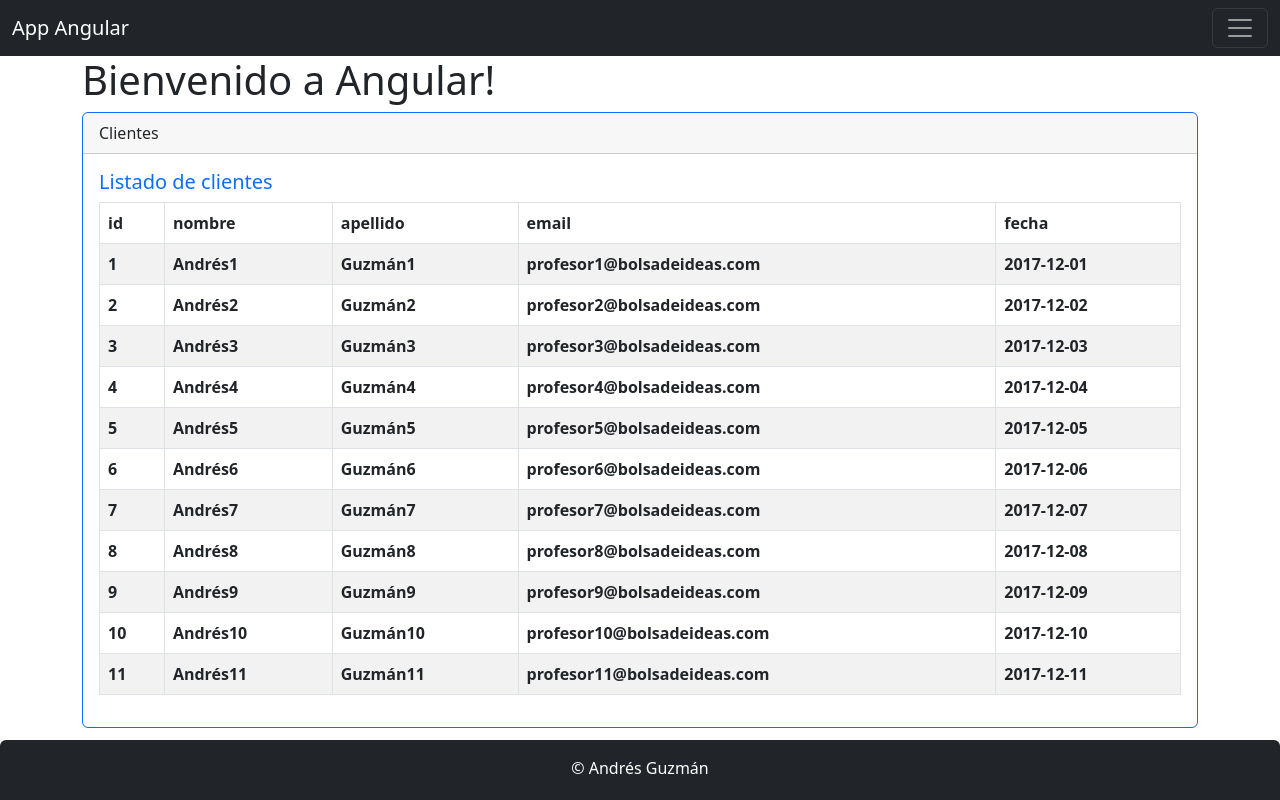
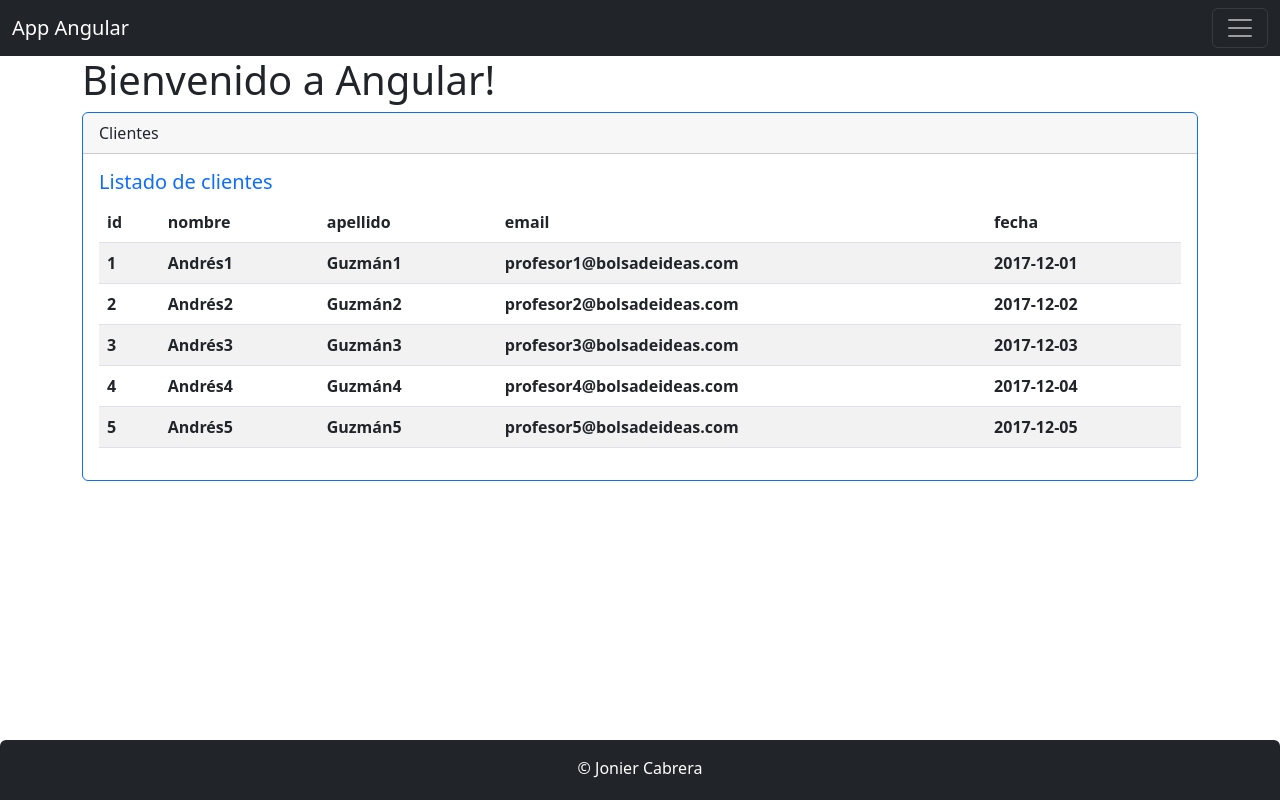
Before and after one commit to ingJcbDev/AngularSpringBoot, an Angular app in the folder angular/clientes-app/: page / in a window 1280 px wide. Built offline with nearby package versions, Linux system fonts and the light colour scheme.

Commit message:
20. Creando la clase de Servicio ClienteService y la Inyección de Dependencia

```diff
--- a/angular/clientes-app/src/app/app.module.ts
+++ b/angular/clientes-app/src/app/app.module.ts
@@ -6,6 +6,7 @@ import { FooterComponent } from './footer/footer.component';
 import { HeaderComponent } from './header/header.component';
 import { DirectivaComponent } from './directiva/directiva.component';
 import { ClientesComponent } from './clientes/clientes.component';
+import { ClienteService } from './clientes/cliente.service';
 
 @NgModule({
   declarations: [
@@ -18,7 +19,7 @@ import { ClientesComponent } from './clientes/clientes.component';
   imports: [
     BrowserModule
   ],
-  providers: [],
+  providers: [ClienteService],
   bootstrap: [AppComponent]
 })
 export class AppModule { }
--- /dev/null
+++ b/angular/clientes-app/src/app/clientes/cliente.service.ts
@@ -0,0 +1,15 @@
+import { Injectable } from '@angular/core';
+import { CLIENTES } from './clientes.json';
+import { Cliente } from './cliente';
+
+@Injectable({
+  providedIn: 'root'
+})
+export class ClienteService {
+
+  constructor() { }
+
+  getClientes(): Cliente[]{
+    return CLIENTES;
+  }
+}
--- a/angular/clientes-app/src/app/clientes/clientes.component.html
+++ b/angular/clientes-app/src/app/clientes/clientes.component.html
@@ -3,7 +3,7 @@
     <div class="card-body text-primary">
       <h5 class="card-title">Listado de clientes</h5>
 
-        <table class="table table-bordered table-striped">
+        <table class="table table-striped table-hover">
             <thead>
                 <tr>
                     <th>id</th>
--- a/angular/clientes-app/src/app/clientes/clientes.component.ts
+++ b/angular/clientes-app/src/app/clientes/clientes.component.ts
@@ -1,5 +1,6 @@
 import { Component, OnInit } from '@angular/core';
 import { Cliente } from './cliente';
+import { ClienteService } from './cliente.service';
 
 @Component({
   selector: 'app-clientes',
@@ -7,23 +8,12 @@ import { Cliente } from './cliente';
 })
 export class ClientesComponent implements OnInit {
 
-  clientes: Cliente[] = [
-      {id: 1, nombre: 'Andrés1', apellido: 'Guzmán1', email: 'profesor1@bolsadeideas.com', createAt: '2017-12-01'},
-      {id: 2, nombre: 'Andrés2', apellido: 'Guzmán2', email: 'profesor2@bolsadeideas.com', createAt: '2017-12-02'},
-      {id: 3, nombre: 'Andrés3', apellido: 'Guzmán3', email: 'profesor3@bolsadeideas.com', createAt: '2017-12-03'},
-      {id: 4, nombre: 'Andrés4', apellido: 'Guzmán4', email: 'profesor4@bolsadeideas.com', createAt: '2017-12-04'},
-      {id: 5, nombre: 'Andrés5', apellido: 'Guzmán5', email: 'profesor5@bolsadeideas.com', createAt: '2017-12-05'},
-      {id: 6, nombre: 'Andrés6', apellido: 'Guzmán6', email: 'profesor6@bolsadeideas.com', createAt: '2017-12-06'},
-      {id: 7, nombre: 'Andrés7', apellido: 'Guzmán7', email: 'profesor7@bolsadeideas.com', createAt: '2017-12-07'},
-      {id: 8, nombre: 'Andrés8', apellido: 'Guzmán8', email: 'profesor8@bolsadeideas.com', createAt: '2017-12-08'},
-      {id: 9, nombre: 'Andrés9', apellido: 'Guzmán9', email: 'profesor9@bolsadeideas.com', createAt: '2017-12-09'},
-      {id: 10, nombre: 'Andrés10', apellido: 'Guzmán10', email: 'profesor10@bolsadeideas.com', createAt: '2017-12-10'},
-      {id: 11, nombre: 'Andrés11', apellido: 'Guzmán11', email: 'profesor11@bolsadeideas.com', createAt: '2017-12-11'},
-  ];
+  clientes: Cliente[];
 
-  constructor() { }
+  constructor(private clientesService: ClienteService) { }
 
   ngOnInit(): void {
+    this.clientes = this.clientesService.getClientes();
   }
 
 }
--- /dev/null
+++ b/angular/clientes-app/src/app/clientes/clientes.json.ts
@@ -0,0 +1,16 @@
+import { Cliente } from './cliente';
+
+export const CLIENTES: Cliente[] = [
+    {id: 1, nombre: 'Andrés1', apellido: 'Guzmán1', email: 'profesor1@bolsadeideas.com', createAt: '2017-12-01'},
+    {id: 2, nombre: 'Andrés2', apellido: 'Guzmán2', email: 'profesor2@bolsadeideas.com', createAt: '2017-12-02'},
+    {id: 3, nombre: 'Andrés3', apellido: 'Guzmán3', email: 'profesor3@bolsadeideas.com', createAt: '2017-12-03'},
+    {id: 4, nombre: 'Andrés4', apellido: 'Guzmán4', email: 'profesor4@bolsadeideas.com', createAt: '2017-12-04'},
+    {id: 5, nombre: 'Andrés5', apellido: 'Guzmán5', email: 'profesor5@bolsadeideas.com', createAt: '2017-12-05'},
+    // {id: 6, nombre: 'Andrés6', apellido: 'Guzmán6', email: 'profesor6@bolsadeideas.com', createAt: '2017-12-06'},
+    // {id: 7, nombre: 'Andrés7', apellido: 'Guzmán7', email: 'profesor7@bolsadeideas.com', createAt: '2017-12-07'},
+    // {id: 8, nombre: 'Andrés8', apellido: 'Guzmán8', email: 'profesor8@bolsadeideas.com', createAt: '2017-12-08'},
+    // {id: 9, nombre: 'Andrés9', apellido: 'Guzmán9', email: 'profesor9@bolsadeideas.com', createAt: '2017-12-09'},
+    // {id: 10, nombre: 'Andrés10', apellido: 'Guzmán10', email: 'profesor10@bolsadeideas.com', createAt: '2017-12-10'},
+    // {id: 11, nombre: 'Andrés11', apellido: 'Guzmán11', email: 'profesor11@bolsadeideas.com', createAt: '2017-12-11'},
+    // {id: 12, nombre: 'Andrés12', apellido: 'Guzmán12', email: 'profesor12@bolsadeideas.com', createAt: '2017-12-12'},
+];
--- a/angular/clientes-app/src/app/footer/footer.component.ts
+++ b/angular/clientes-app/src/app/footer/footer.component.ts
@@ -7,5 +7,5 @@ import { Component } from "@angular/core";
 })
 
 export class FooterComponent {
-    public autor: any = { nombre : 'Andrés' , apellido : 'Guzmán' } ;
+    public autor: any = { nombre : 'Jonier' , apellido : 'Cabrera' } ;
 }
```
Also changed, not shown: 1 other file (tests, documents, lock files or other folders).
